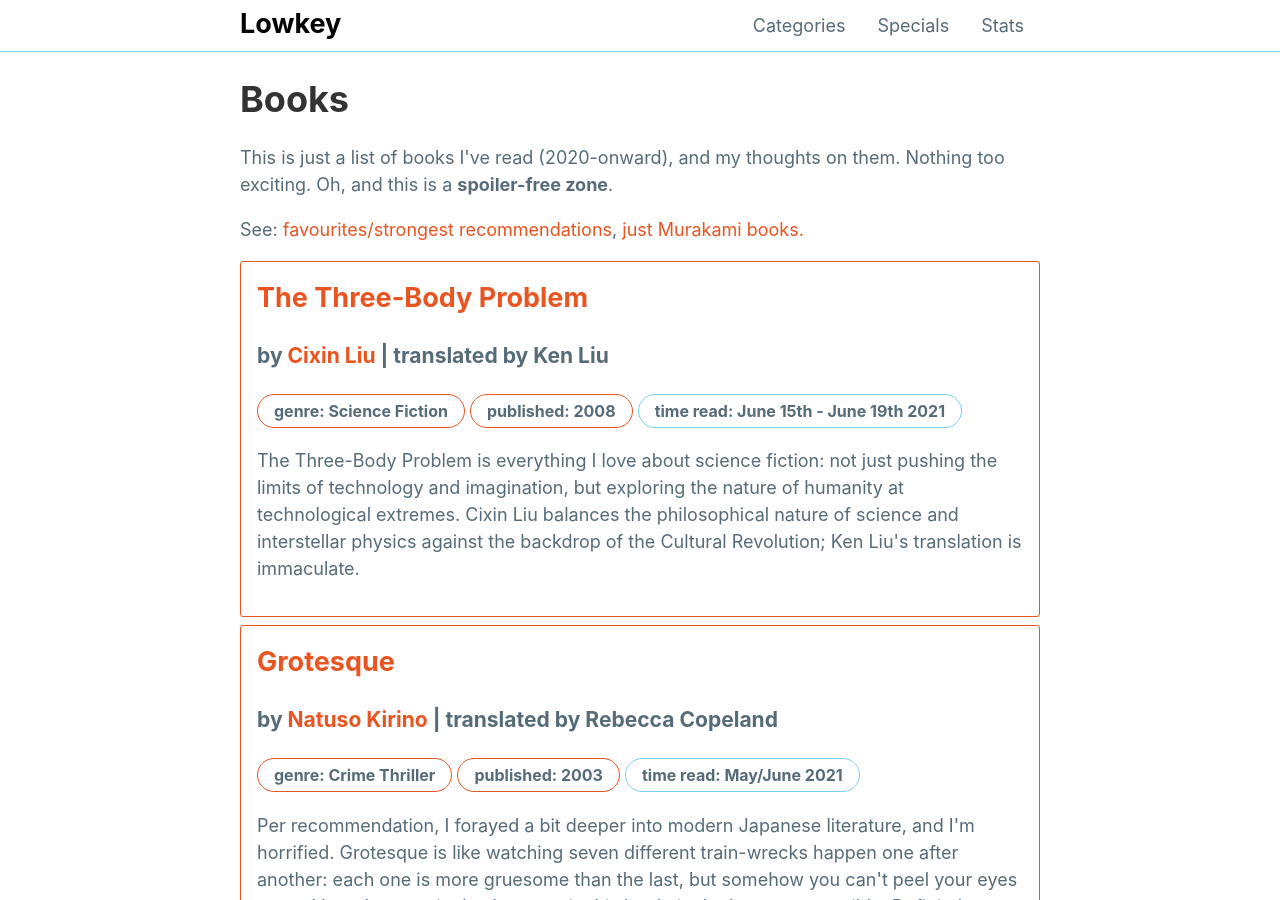
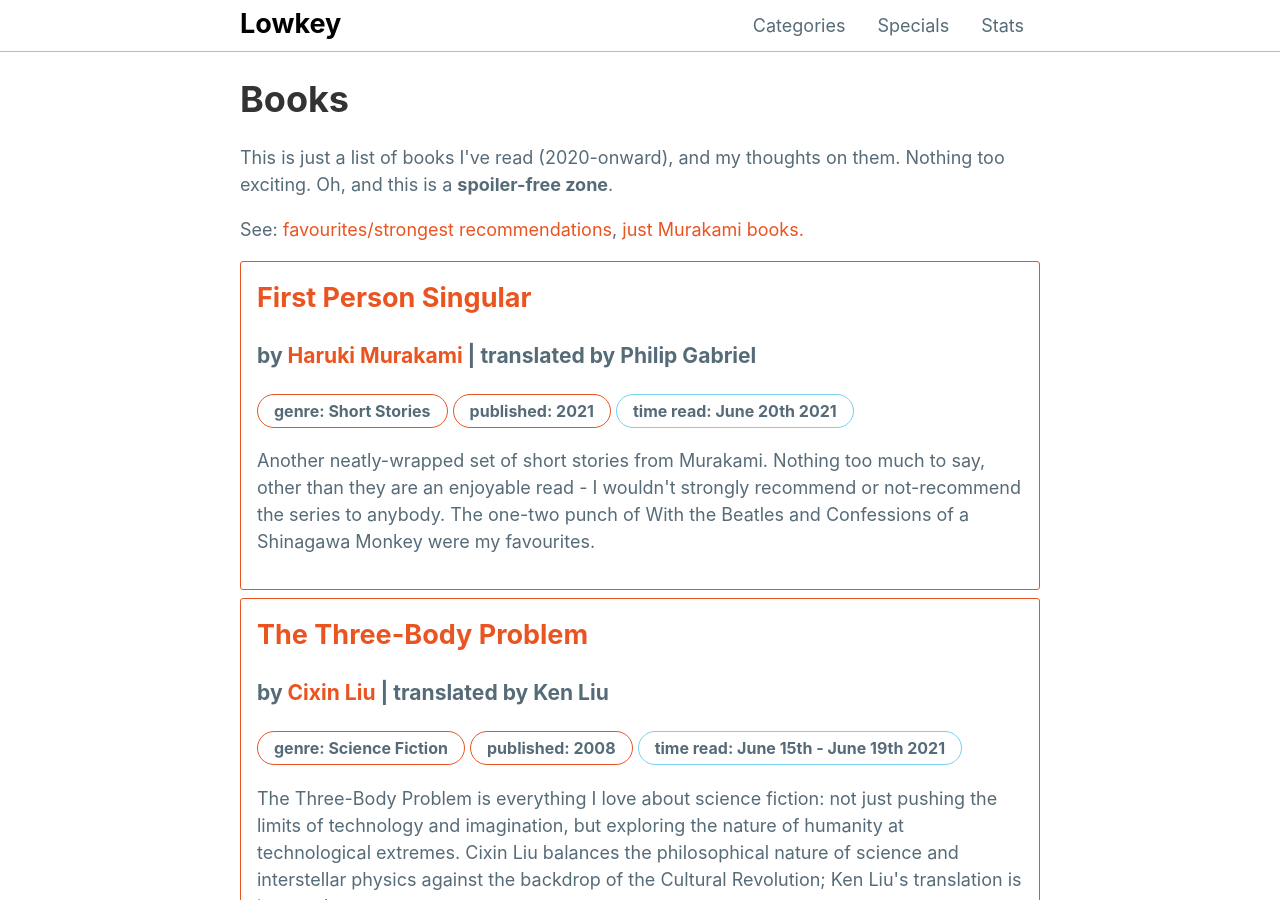
Before and after one commit to mattxwang/lowkey, a Jekyll site: the page built from stats/books.html, in a window 1280 px wide and 900 px high. Built offline with Jekyll 4.4.1, drawn with Linux system fonts in a browser that asks for light colours.

Commit message:
first person singular

```diff
--- a/_data/books.yml
+++ b/_data/books.yml
@@ -375,3 +375,12 @@
   strong: true
   thoughts: >
     The Three-Body Problem is everything I love about science fiction: not just pushing the limits of technology and imagination, but exploring the nature of humanity at technological extremes. Cixin Liu balances the philosophical nature of science and interstellar physics against the backdrop of the Cultural Revolution; Ken Liu's translation is immaculate.
+firstpersonsingular:
+  title: First Person Singular
+  author: Haruki Murakami
+  translator: Philip Gabriel
+  genre: Short Stories
+  year_published: 2021
+  time_read: June 20th 2021
+  thoughts: >
+    Another neatly-wrapped set of short stories from Murakami. Nothing too much to say, other than they are an enjoyable read - I wouldn't strongly recommend or not-recommend the series to anybody. The one-two punch of With the Beatles and Confessions of a Shinagawa Monkey were my favourites.
```
